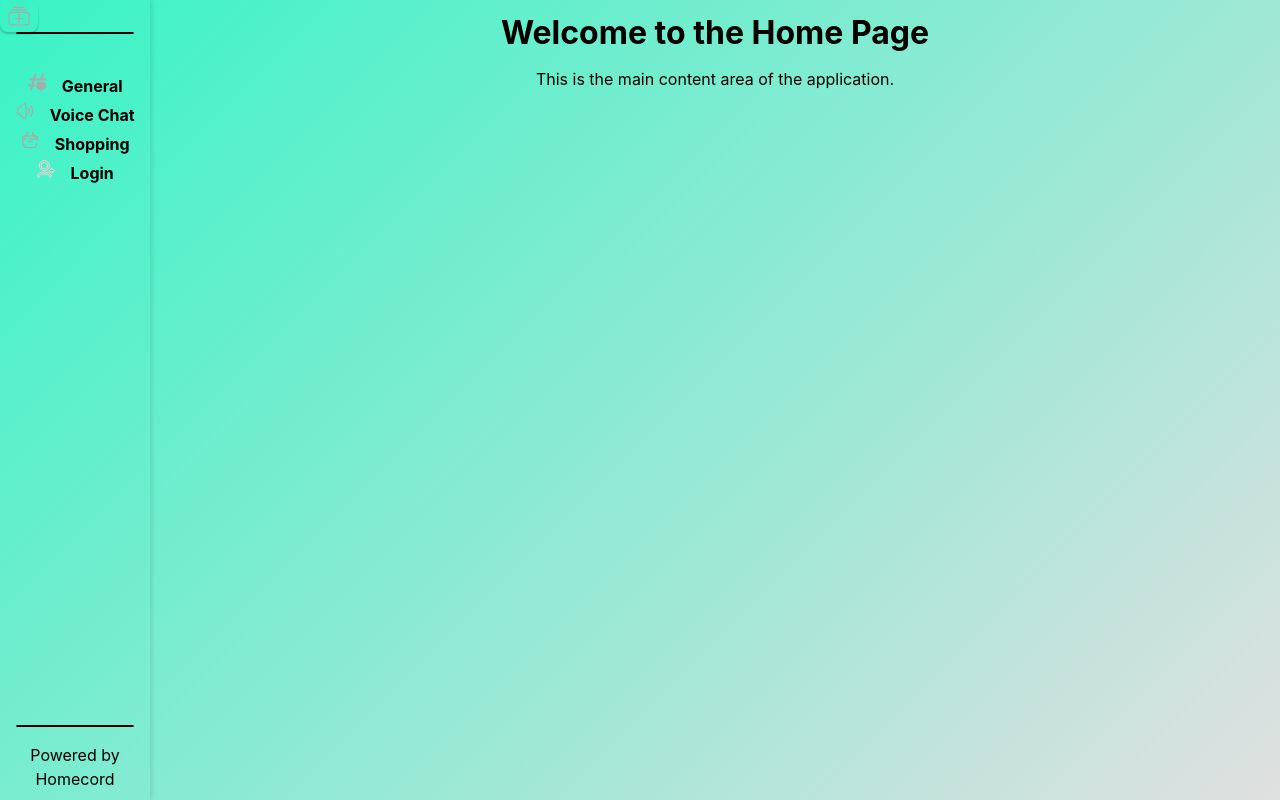
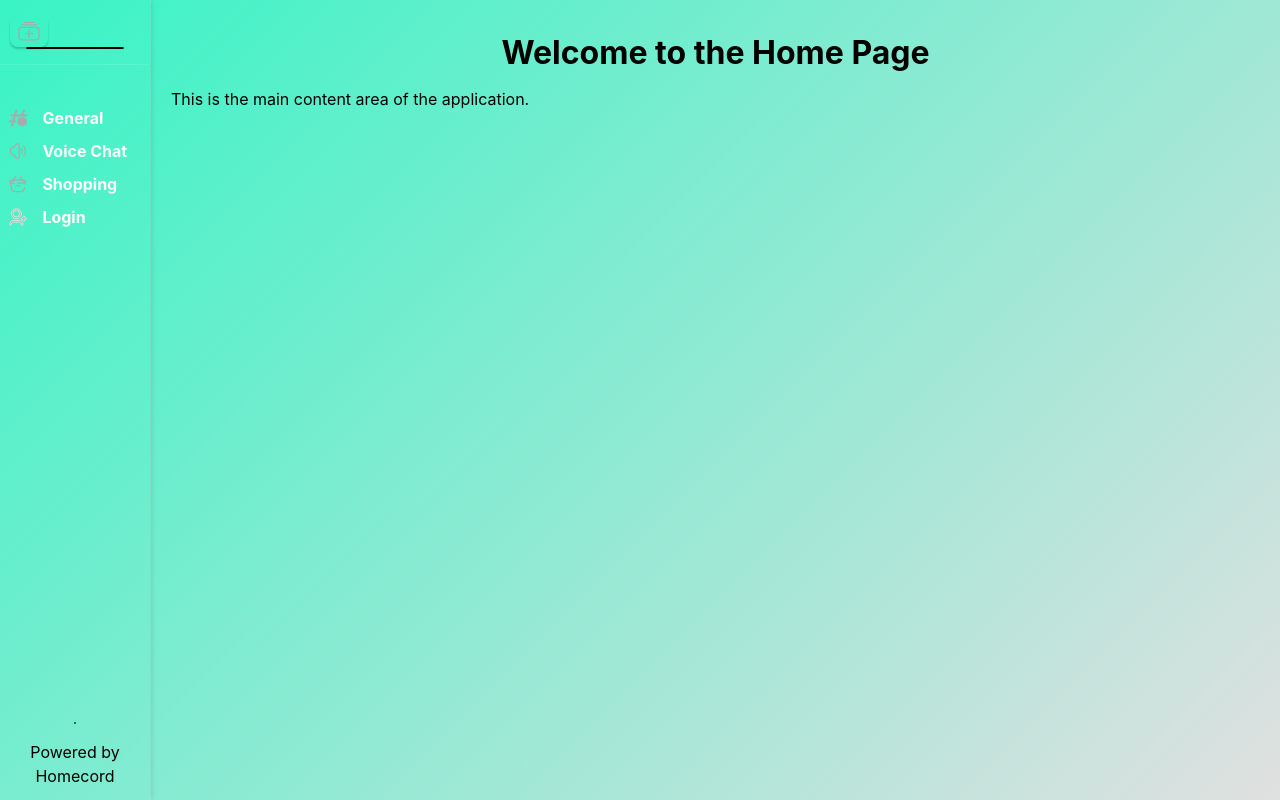
Before and after one commit to ItsDinosaur/Homecord, a React (Vite) app: page / in a window 1280 px wide. Built offline with nearby package versions, Linux system fonts and the light colour scheme.

Commit message:
Before sth goes wrong

```diff
--- a/src/App.tsx
+++ b/src/App.tsx
@@ -1,8 +1,5 @@
 import { useState } from "react";
-import reactLogo from "./assets/react.svg";
-import { invoke } from "@tauri-apps/api/core";
 import "./appearance/App.css";
-import MessageInput from "./components/MessageInput";
 import {Sidebar} from "./components/Sidebar";
 import { Channel } from "./types/Interfaces";
 import ChatPage from "./pages/ChatPage.tsx";
@@ -41,7 +38,7 @@ function App() {
 
   return (
     <div className="container">
-        <Sidebar channels={channels} onSelectChannel={setCurrentChannel}/>
+      <Sidebar channels={channels} onSelectChannel={setCurrentChannel}/>
 
       <div className="content">
       {renderPage()}
--- a/src/appearance/App.css
+++ b/src/appearance/App.css
@@ -35,12 +35,11 @@ body {
 
 .container {
   margin: 0;
-  padding-top: 0vh;
+  padding: 0;
   display: flex;
-  flex-direction: column;
-  justify-content: center;
-  text-align: center;
-
+  flex-direction: row;
+  height: 100vh;
+  width: 100vw;
 }
 
 .logo {
@@ -122,9 +121,13 @@ button {
 }
 
 .content {
-  margin-left: max(100px, min(20%, 150px)); /* Matches sidebar size */
-  width: auto;
-  box-sizing: border-box;
+  flex: 1;
+  padding: 20px;
+  display: flex;
+  overflow-x: hidden;
+  overflow-y: auto;
+  flex-direction: column;
+  border-left: 1px solid rgba(255, 255, 255, 0.2);
 }
 
 .app-container {
--- a/src/appearance/ChatPage.css
+++ b/src/appearance/ChatPage.css
@@ -8,6 +8,5 @@
     overflow-y: auto;
     max-height: 70vh;   /* Set max height relative to viewport */
     min-height: 30vh;   /* Optional: minimum height */
-    width: 88vw;        /* Set width relative to viewport */
-    min-width: 300px;   /* Optional: minimum width */
+    width: 100%; /* Full width of the parent container */
 }
--- a/src/appearance/Sidebar.css
+++ b/src/appearance/Sidebar.css
@@ -1,8 +1,5 @@
-
 .sidebar {
-    position: fixed;
-    left: 0;
-    top: 0;
+    position: relative;
     width: 150px;
     height: 100vh;
     box-shadow: 2px 0 5px rgba(0,0,0,0.1);
@@ -10,6 +7,7 @@
     overflow-x: hidden;
     display: flex;
     flex-direction: column;
+    flex-shrink: 0;
 }
 
 .nav-links {
@@ -19,7 +17,6 @@
     height: auto;
     display: flex;
     align-items: center;
-    padding-bottom: 75px;
     flex-direction: column;
 }
 
@@ -39,6 +36,17 @@ ul {
 .channel-item {
     align-items: center;
     margin: 3px;
+    justify-content: center;
+}
+
+.channel-item a {
+    text-decoration: none;
+    color: white;
+    display: flex;
+    align-items: center;
+    width: 100%;
+    height: 30px; /* Adjust height for better spacing */
+    padding-left: 5px;
 }
 
 .channel-item:hover {
@@ -63,13 +71,15 @@ ul {
 }
 
 .sidebar-footer {
-    position: fixed;
-    bottom: 0;
-    width: 150px; /* Match sidebar width */
+    margin-top: auto;
+    width: 100%;
     height: 75px;
     text-align: center;
-    background-color: inherit; /* Inherit background from sidebar */
-    z-index: 5; /* Ensure footer stays above scrolling content */
+    background-color: inherit;
+    display: flex;
+    flex-direction: column;
+    justify-content: center;
+    align-items: center;
 }
 
 .add-channel-button{
@@ -86,3 +96,13 @@ ul {
     width: 30px;
     height: 30px;
 }
+
+.sidebar-header {
+    padding: 15px 10px;
+    border-bottom: 1px solid rgba(255, 255, 255, 0.1);
+}
+
+.sidebar-content {
+    flex: 1;
+    overflow-y: auto;
+}
--- a/src/pages/LoginPage.tsx
+++ b/src/pages/LoginPage.tsx
@@ -31,10 +31,6 @@ function LoginPage({ channel }: LoginPageProps) {
                 console.log("Login successful:", response);
             }
         )
-
-
-
-
         /*
         // TESTING SOME FEATURES, MAY BE SOME STUPID THINGS HERE
         window.history.pushState({}, "", "/loggedin"); // Update the URL to reflect the home page after login
@@ -48,7 +44,6 @@ function LoginPage({ channel }: LoginPageProps) {
     return (
         <div className="login-page">
             <h1>Login Page</h1>
-            <p>This is the login page where you can create a user or log in as one.</p>
             <div className="login-content">
                 <form onSubmit={handleSubmit} className="login-form">
                     <div className="form-group">
```
Also changed, not shown: src/components/Sidebar.tsx (line endings or trailing spaces).
